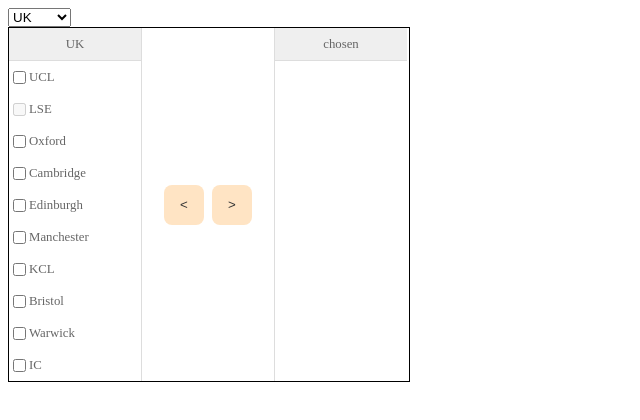
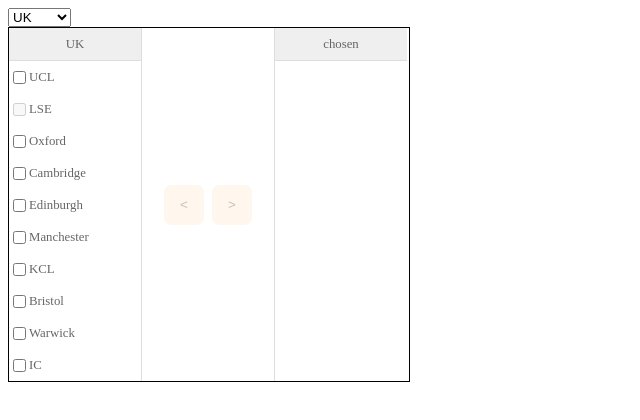
Before and after one commit to Zhouhao-Rui/Vue_common_tool, a Vue app in the folder UIComponents/: page / in a window 1280 px wide. Shown: the top 420 px of the page, without its empty margins (0-640 px from the left). Built offline with nearby package versions, Linux system fonts and the light colour scheme.

Commit message:
Finish Transfer

```diff
--- a/UIComponents/packages/TranserBox/Tranfer.vue
+++ b/UIComponents/packages/TranserBox/Tranfer.vue
@@ -1,7 +1,7 @@
 <template>
   <div>
     <div>
-      <select @change="setTargetIndex($event.target.value)">
+      <select @change="handleSelect">
         <option v-for="(title, index) of options" :key="index" :value="index">
           {{ title }}
         </option>
@@ -12,37 +12,50 @@
         <h1 class="list-title">{{ listTitle }}</h1>
         <div
           v-for="item of leftListData"
-          key="item.id"
+          :key="item.id"
           :class="['list-item', item.disabled ? 'disabled' : '']"
         >
           <input
             type="checkbox"
             :disabled="item.disabled"
             :id="'checkbox' + item.id"
+            @change="handleLeftCheckboxClick($event, item)"
           />
           <label :for="'checkbox' + item.id">{{ item.name }}</label>
         </div>
       </div>
       <div class="box button-group">
-        <button>&lt;</button>
-        <button>&gt;</button>
+        <button disabled ref="leftBtn" @click="handleLeftBtnClick">&lt;</button>
+        <button disabled ref="rightBtn" @click="handleRightBtnClick">
+          &gt;
+        </button>
       </div>
       <div class="box right-list">
         <h1 class="list-title">{{ rightTitle }}</h1>
-        <div></div>
+        <div v-for="item of rightListData" :key="item.id" class="list-item">
+          <input
+            type="checkbox"
+            :disabled="item.disabled"
+            :id="'checkbox' + item.id"
+            @change="handleRightCheckboxClick($event, item)"
+          />
+          <label :for="'checkbox' + item.id">{{ item.name }}</label>
+        </div>
       </div>
     </div>
   </div>
 </template>
 
 <script setup>
-import { computed } from "vue";
+import { computed, ref } from "vue";
 import {
   useTargetIndex,
   useComputedTitle,
   useComputedLeftList,
   useRightListData,
-} from "../hooks";
+  useActiveLeftItems,
+  useActiveRightItems,
+} from "../hooks/transfer";
 const props = defineProps({
   data: {
     type: Array,
@@ -60,15 +73,82 @@
 
 const { listTitle } = useComputedTitle(props.data, targetIndex);
 
-const [rightListData, addRightListData, removeRightListData] = useRightListData(
-  []
-);
+const [
+  rightListData,
+  addRightListData,
+  removeRightListData,
+  clearRightListData,
+] = useRightListData([]);
 
 const { leftListData } = useComputedLeftList(
   props.data,
   targetIndex,
   rightListData
 );
+
+const leftBtn = ref(null);
+const rightBtn = ref(null);
+
+const [
+  activeLeftItems,
+  addActiveLeftItems,
+  removeActiveLeftItems,
+  clearActiveLeftItems,
+] = useActiveLeftItems([]);
+
+// handle left checkbox click
+const handleLeftCheckboxClick = (e, item) => {
+  let isChecked = e.target.checked;
+  // change active items
+  isChecked ? addActiveLeftItems(item) : removeActiveLeftItems(item);
+  // button color
+  activeLeftItems.value.length
+    ? (rightBtn.value.disabled = false)
+    : (rightBtn.value.disabled = true);
+};
+
+// handle right btn click
+const handleRightBtnClick = () => {
+  addRightListData(activeLeftItems);
+  // remove all active items
+  clearActiveLeftItems();
+  rightBtn.value.disabled = true;
+};
+
+const [
+  activeRightItems,
+  addActiveRightItems,
+  removeActiveRightItems,
+  clearActiveRightItems,
+] = useActiveRightItems([]);
+
+// handle right checkbox change
+const handleRightCheckboxClick = (e, item) => {
+  let isChecked = e.target.checked;
+  // change active items
+  isChecked ? addActiveRightItems(item) : removeActiveRightItems(item);
+  // button color
+  activeRightItems.value.length
+    ? (leftBtn.value.disabled = false)
+    : (leftBtn.value.disabled = true);
+};
+
+// handle left btn click
+const handleLeftBtnClick = () => {
+  removeRightListData(activeRightItems);
+  // remove all active items
+  clearActiveLeftItems();
+  leftBtn.value.disabled = true;
+};
+
+// handle select options
+const handleSelect = (e) => {
+  setTargetIndex(e.target.value);
+  // reset everything
+  clearActiveLeftItems();
+  clearActiveRightItems();
+  clearRightListData();
+};
 </script>
 
 <style>
@@ -115,7 +195,7 @@
   margin-left: 0.5rem;
 }
 .button-group button:disabled {
-  opacity: 0.6;
+  opacity: 0.3;
 }
 .list-item {
   display: flex;
--- a/UIComponents/packages/hooks/index.js
+++ /dev/null
@@ -1,59 +0,0 @@
-import { computed, ref } from 'vue'
-export function useTargetIndex(initialIndex) {
-  // useState
-  const targetIndex = ref(initialIndex);
-  function setTargetIndex(newIndex) {
-    targetIndex.value = Number(newIndex);
-  }
-
-  return [
-    targetIndex,
-    setTargetIndex
-  ]
-}
-
-export function useRightListData(initialData) {
-  const rightListData = ref(initialData);
-
-  function addRightListData(newData) {
-    rightListData.value = rightListData.concat(newData);
-  }
-
-  function removeRightListData(newData) {
-    newData.forEach(newItem => {
-      rightListData.value = rightListData.value.filter(item => {
-        return item.id != newItem.id
-      })
-    })
-  }
-
-  return [
-    rightListData,
-    addRightListData,
-    removeRightListData
-  ]
-}
-
-export function useComputedTitle(data, targetIndex) {
-  const listTitle = computed(() => data[targetIndex.value].title)
-
-  return {
-    listTitle
-  }
-}
-
-export function useComputedLeftList(data, targetIndex, rightListData) {
-  const leftListData = computed(() => {
-    const { data: currentData } = data[targetIndex.value];
-
-    return currentData.filter(item => {
-      if (!rightListData.value.find(({ id }) => id === item.id)) {
-        return item;
-      }
-    })
-  })
-
-  return {
-    leftListData
-  }
-}
--- /dev/null
+++ b/UIComponents/packages/hooks/transfer.js
@@ -0,0 +1,118 @@
+import { computed, ref } from 'vue'
+export function useTargetIndex(initialIndex) {
+  // useState
+  const targetIndex = ref(initialIndex);
+  function setTargetIndex(newIndex) {
+    targetIndex.value = Number(newIndex);
+  }
+
+  return [
+    targetIndex,
+    setTargetIndex
+  ]
+}
+
+export function useRightListData(initialData) {
+  const rightListData = ref(initialData);
+
+  function addRightListData(newData) {
+    rightListData.value = [...rightListData.value, ...newData.value];
+  }
+
+  function removeRightListData(newData) {
+    newData.value.forEach(newItem => {
+      rightListData.value = rightListData.value.filter(item => {
+        return item.id != newItem.id
+      })
+    })
+  }
+
+  function clearRightListData() {
+    rightListData.value = [];
+  }
+
+  return [
+    rightListData,
+    addRightListData,
+    removeRightListData,
+    clearRightListData
+  ]
+}
+
+export function useActiveLeftItems(initialData) {
+  const activeLeftItems = ref(initialData);
+
+  function addActiveLeftItems(newItem) {
+    if (!activeLeftItems.value.includes(newItem)) {
+      activeLeftItems.value.push(newItem);
+    }
+  }
+
+  function removeActiveLeftItems(item) {
+    if (activeLeftItems.value.includes(item)) {
+      activeLeftItems.value.splice(activeLeftItems.value.indexOf(item), 1);
+    }
+  }
+
+  function clearActiveLeftItems() {
+    activeLeftItems.value = [];
+  }
+  return [
+    activeLeftItems,
+    addActiveLeftItems,
+    removeActiveLeftItems,
+    clearActiveLeftItems
+  ]
+}
+
+export function useActiveRightItems(initialData) {
+  const activeRightItems = ref(initialData);
+
+  function addActiveRightItems(newItem) {
+    if (!activeRightItems.value.includes(newItem)) {
+      activeRightItems.value.push(newItem);
+    }
+  }
+
+  function removeActiveRightItems(item) {
+    if (activeRightItems.value.includes(item)) {
+      activeRightItems.value.splice(activeRightItems.value.indexOf(item), 1);
+      console.log(activeRightItems.value)
+    }
+  }
+
+  function clearActiveRightItems() {
+    activeRightItems.value = []
+  }
+
+  return [
+    activeRightItems,
+    addActiveRightItems,
+    removeActiveRightItems,
+    clearActiveRightItems
+  ]
+}
+
+export function useComputedTitle(data, targetIndex) {
+  const listTitle = computed(() => data[targetIndex.value].title)
+
+  return {
+    listTitle
+  }
+}
+
+export function useComputedLeftList(data, targetIndex, rightListData) {
+  const leftListData = computed(() => {
+    const { data: currentData } = data[targetIndex.value];
+
+    return currentData.filter(item => {
+      if (!rightListData.value.find(({ id }) => id === item.id)) {
+        return item;
+      }
+    })
+  })
+
+  return {
+    leftListData
+  }
+}
--- a/UIComponents/src/App.vue
+++ b/UIComponents/src/App.vue
@@ -1,10 +1,10 @@
 <template>
-  <transfer :data="mock_data" right-title="chosen" />
+  <transfer :data="mock_data_transfer" right-title="chosen" />
 </template>
 
 <script setup>
-import { mock_data } from "./mock";
+import { mock_data_transfer } from "./mock";
 </script>
 
-<style lang="scss">
+<style>
 </style>
--- a/UIComponents/src/mock/index.js
+++ b/UIComponents/src/mock/index.js
@@ -1,4 +1,4 @@
-export const mock_data = [
+export const mock_data_transfer = [
   {
     title: 'UK',
     data: [
```
Also changed, not shown: 3 other files (tests, documents, lock files or other folders).
